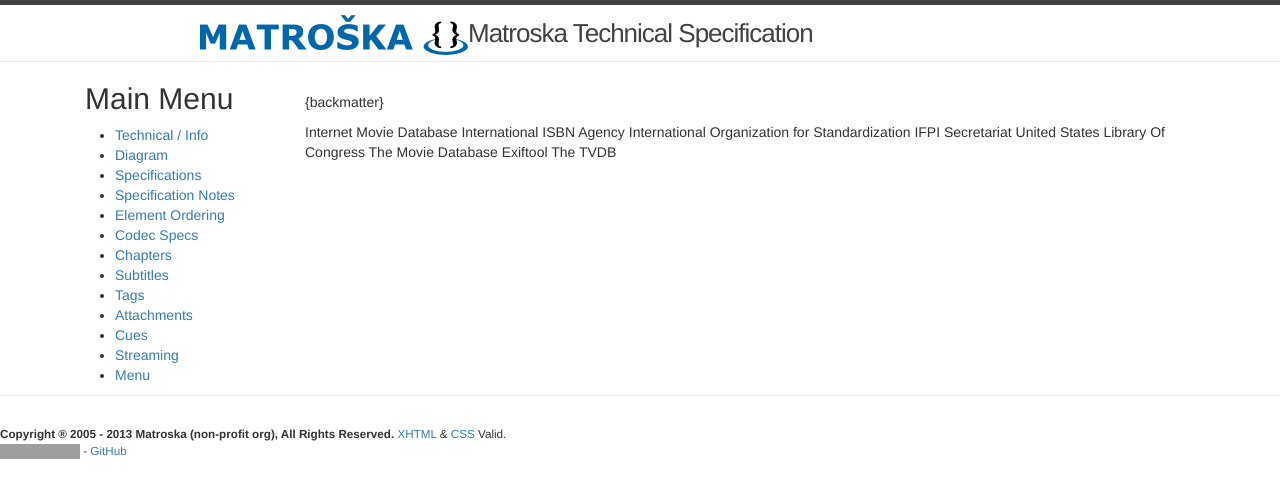
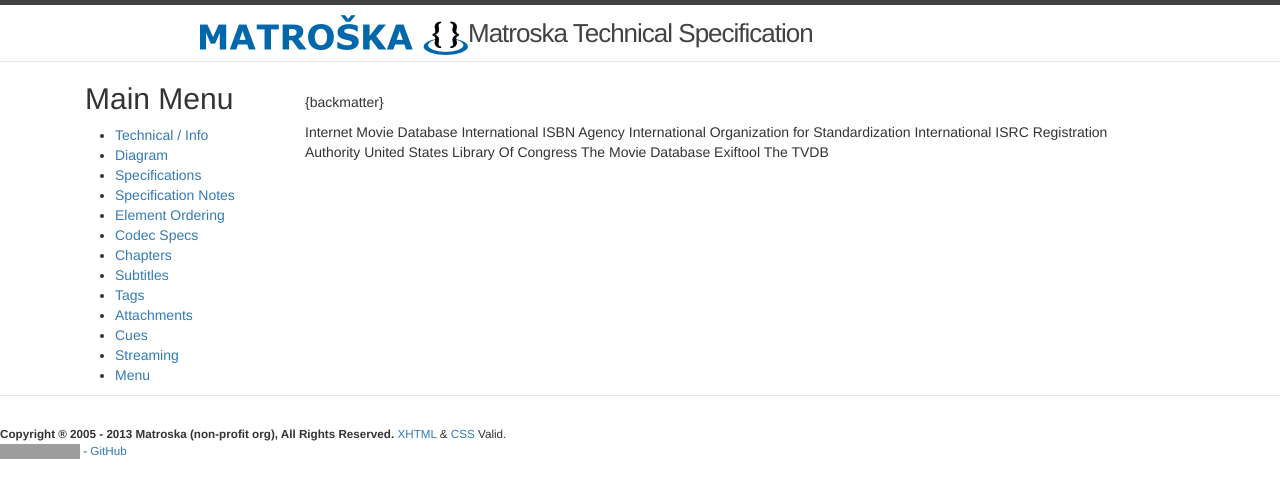
Before and after one commit to ietf-wg-cellar/matroska-specification, a Jekyll site: the page built from rfc_backmatter_tags.md, in a window 1280 px wide. Shown: the top 498 px of the page. Built offline with Jekyll 4.4.1, drawn with Linux system fonts in a browser that asks for light colours; our own code applies the rules of GitHub Pages for plain Markdown files; grey boxes are pictures that could not be loaded.

Commit message:
update the ISRC reference link/date
There's a 4th edition.

```diff
--- a/rfc_backmatter_tags.md
+++ b/rfc_backmatter_tags.md
@@ -58,15 +58,15 @@
   <seriesInfo name="ISO" value="4217:2015" />
 </reference>
 
-<reference anchor="ISRC" target="https://www.ifpi.org/wp-content/uploads/2020/08/ISRC_Handbook.pdf">
+<reference anchor="ISRC" target="https://www.ifpi.org/isrc_handbook/">
   <front>
     <title>International Standard Recording Code (ISRC) Handbook</title>
     <author>
-      <organization>IFPI Secretariat</organization>
+      <organization>International ISRC Registration Authority</organization>
     </author>
-    <date year="2009"/>
+    <date year="2001"/>
   </front>
-  <seriesInfo name="IFPI" value="3rd Edition" />
+  <seriesInfo name="IFPI" value="4th Edition" />
 </reference>
 
 <reference anchor="LCCN" target="https://www.loc.gov/marc/lccn.html">
```
